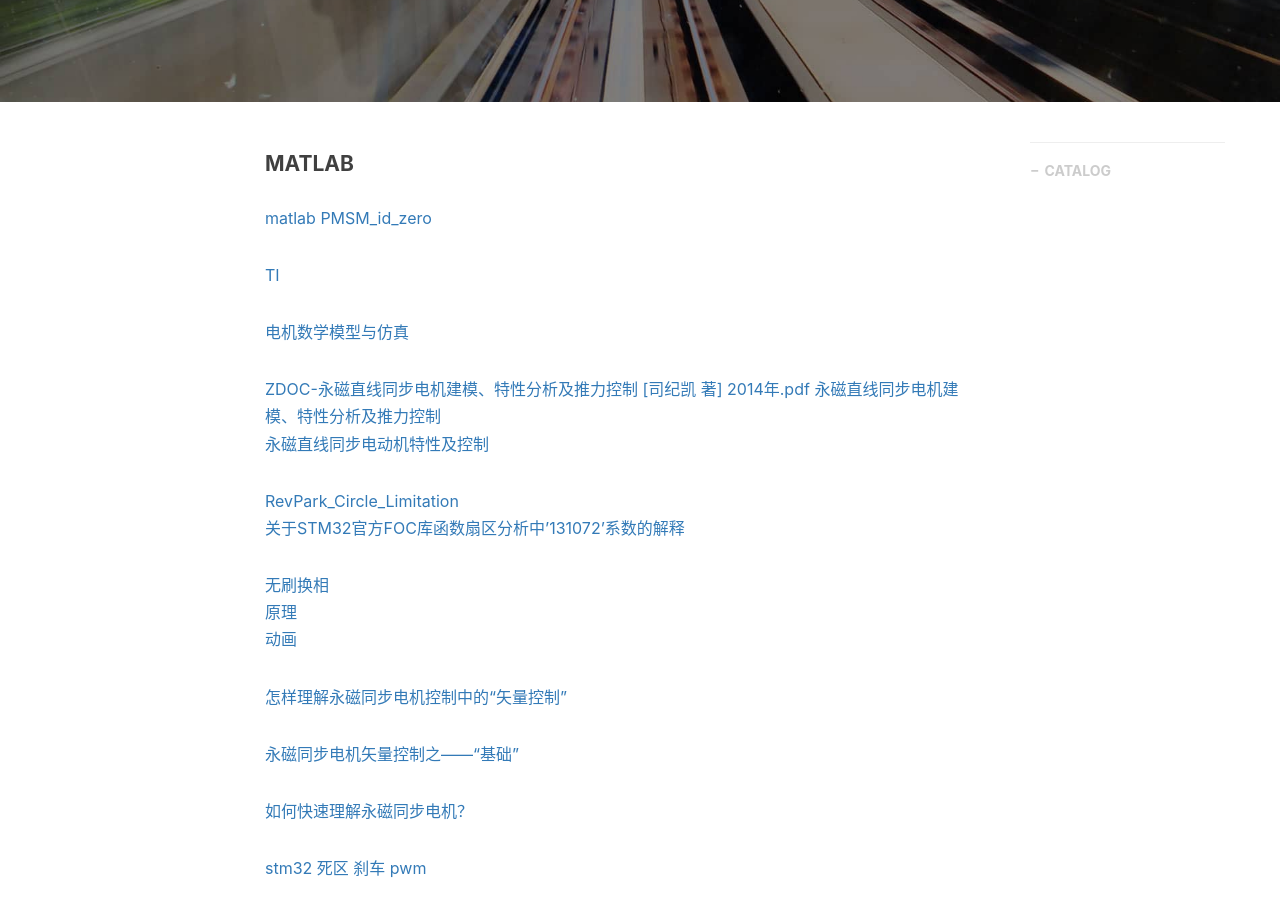
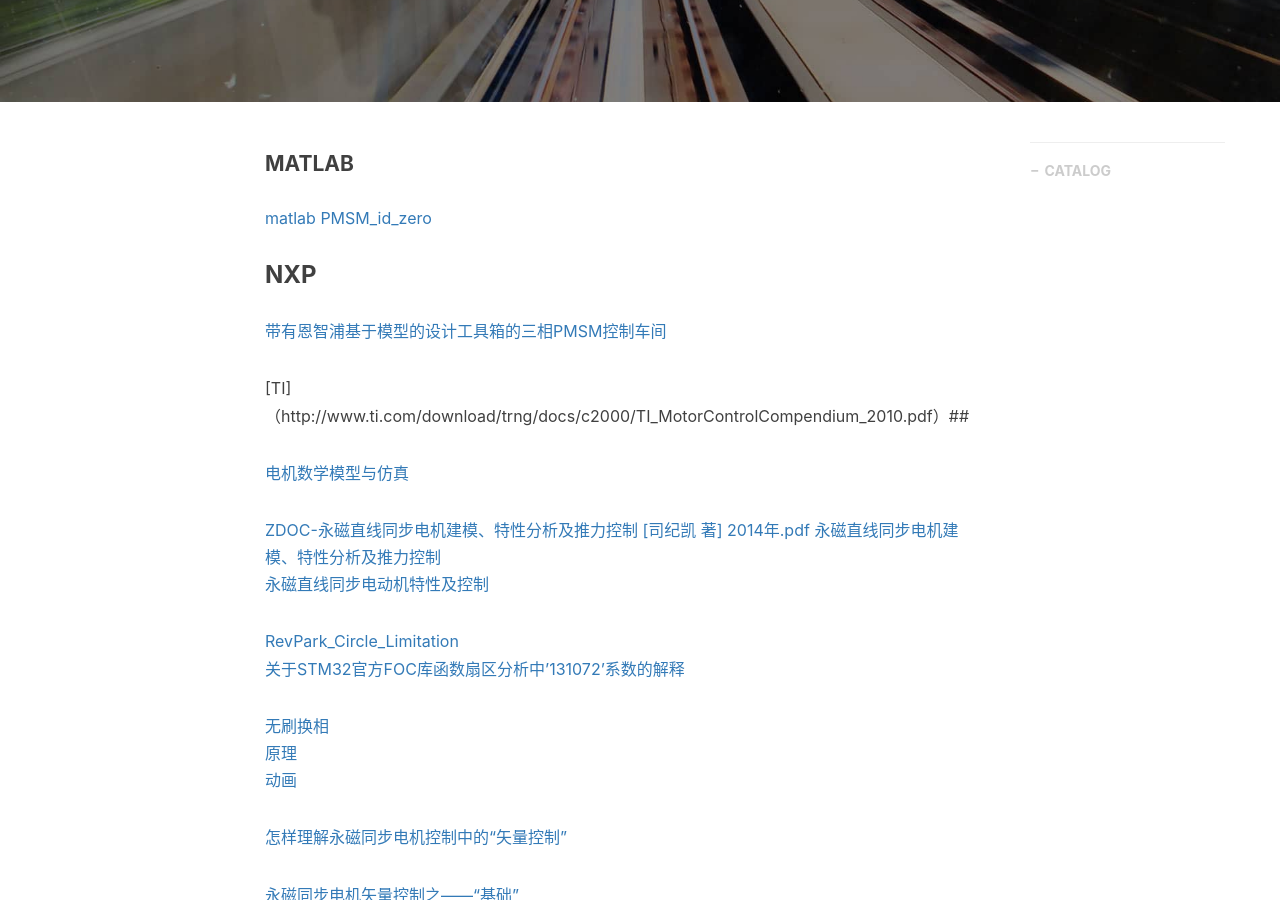
Before and after one commit to gary-robotics/dlward, a Jekyll site: the page built from _posts/2018-10-09-FOC-2018.markdown, in a window 1280 px wide and 900 px high, scrolled down 421 px. Built offline with Jekyll 4.4.1, drawn with Linux system fonts in a browser that asks for light colours; nearby versions of some CDN libraries; comment, search, counter and statistics services are not loaded.

Commit message:
Update 2018-10-09-FOC-2018.markdown

```diff
--- a/_posts/2018-10-09-FOC-2018.markdown
+++ b/_posts/2018-10-09-FOC-2018.markdown
@@ -12,7 +12,11 @@ tags:                               #标签
 #### MATLAB
 [matlab PMSM_id_zero](https://github.com/blockahead/PMSM_id_zero)
 
-[TI](http://www.ti.com/download/trng/docs/c2000/TI_MotorControlCompendium_2010.pdf)
+### NXP
+[带有恩智浦基于模型的设计工具箱的三相PMSM控制车间](https://community.nxp.com/thread/464336)
+
+
+[TI] （http://www.ti.com/download/trng/docs/c2000/TI_MotorControlCompendium_2010.pdf）##
 
 [电机数学模型与仿真](https://wenku.baidu.com/view/4718e510c381e53a580216fc700abb68a982ad06.html?rec_flag=default&pn=101)
 
```
